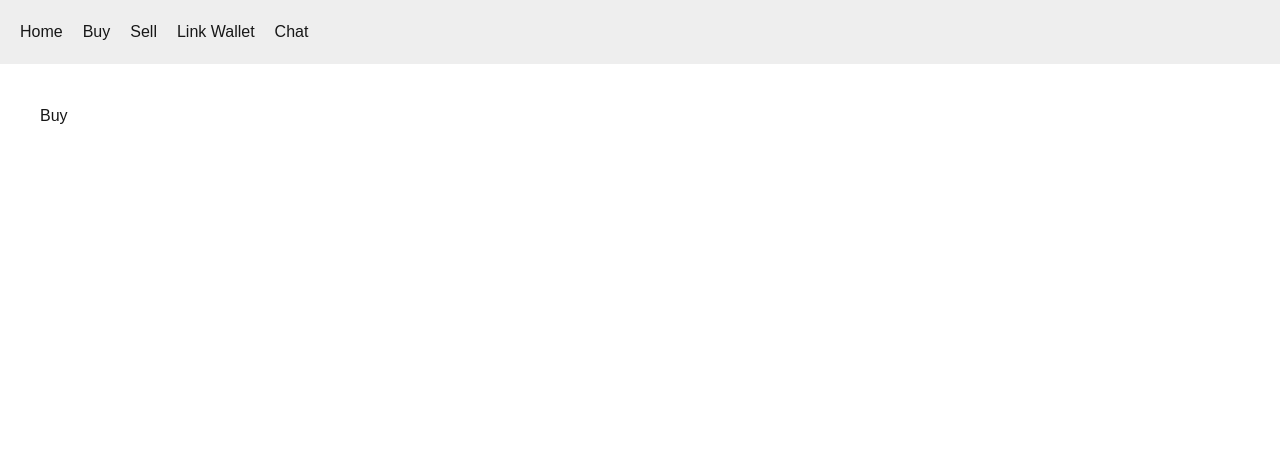
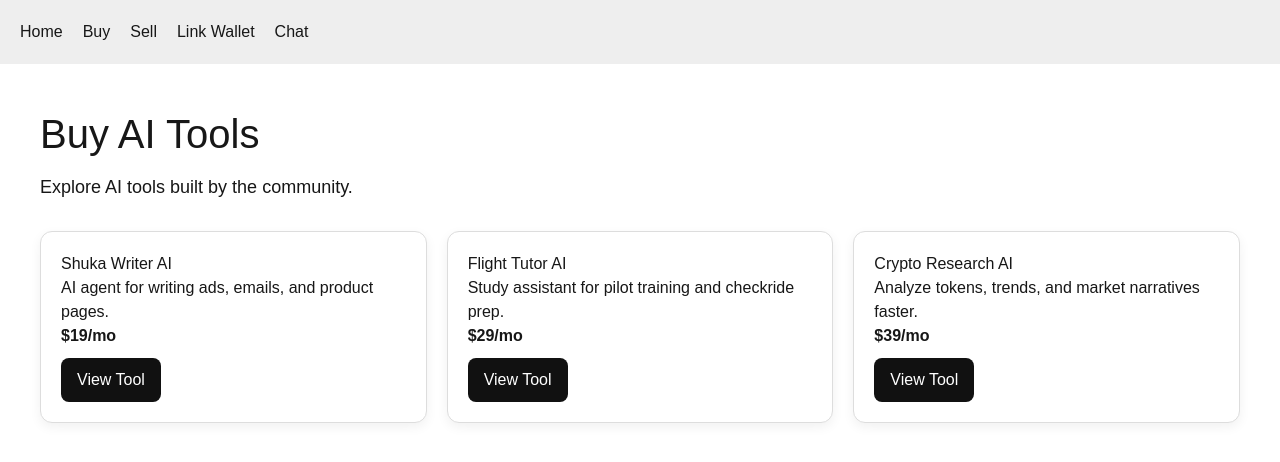
Before and after one commit to Gr33nstonecorp/shuka, a Next.js app: page /buy in a window 1280 px wide. Shown: the top 462 px of the page. Built offline with nearby package versions, Linux system fonts and the light colour scheme.

Commit message:
Implement AI tools display on Buy page
Added a list of AI tools with descriptions and pricing to the Buy page.

```diff
--- a/app/buy/page.tsx
+++ b/app/buy/page.tsx
@@ -1,7 +1,66 @@
 export default function BuyPage() {
+  const tools = [
+    {
+      name: "Shuka Writer AI",
+      description: "AI agent for writing ads, emails, and product pages.",
+      price: "$19/mo",
+    },
+    {
+      name: "Flight Tutor AI",
+      description: "Study assistant for pilot training and checkride prep.",
+      price: "$29/mo",
+    },
+    {
+      name: "Crypto Research AI",
+      description: "Analyze tokens, trends, and market narratives faster.",
+      price: "$39/mo",
+    },
+  ];
+
   return (
     <main style={{ padding: "40px" }}>
-      <h1>Buy</h1>
+      <h1 style={{ fontSize: "40px", marginBottom: "10px" }}>Buy AI Tools</h1>
+      <p style={{ marginBottom: "30px", fontSize: "18px" }}>
+        Explore AI tools built by the community.
+      </p>
+
+      <div
+        style={{
+          display: "grid",
+          gridTemplateColumns: "repeat(auto-fit, minmax(260px, 1fr))",
+          gap: "20px",
+        }}
+      >
+        {tools.map((tool) => (
+          <div
+            key={tool.name}
+            style={{
+              border: "1px solid #ddd",
+              borderRadius: "12px",
+              padding: "20px",
+              background: "white",
+              boxShadow: "0 4px 12px rgba(0,0,0,0.06)",
+            }}
+          >
+            <h2 style={{ marginTop: 0 }}>{tool.name}</h2>
+            <p>{tool.description}</p>
+            <p style={{ fontWeight: "bold" }}>{tool.price}</p>
+            <button
+              style={{
+                marginTop: "10px",
+                padding: "10px 16px",
+                background: "#111",
+                color: "white",
+                border: "none",
+                borderRadius: "8px",
+                cursor: "pointer",
+              }}
+            >
+              View Tool
+            </button>
+          </div>
+        ))}
+      </div>
     </main>
   );
 }
```
